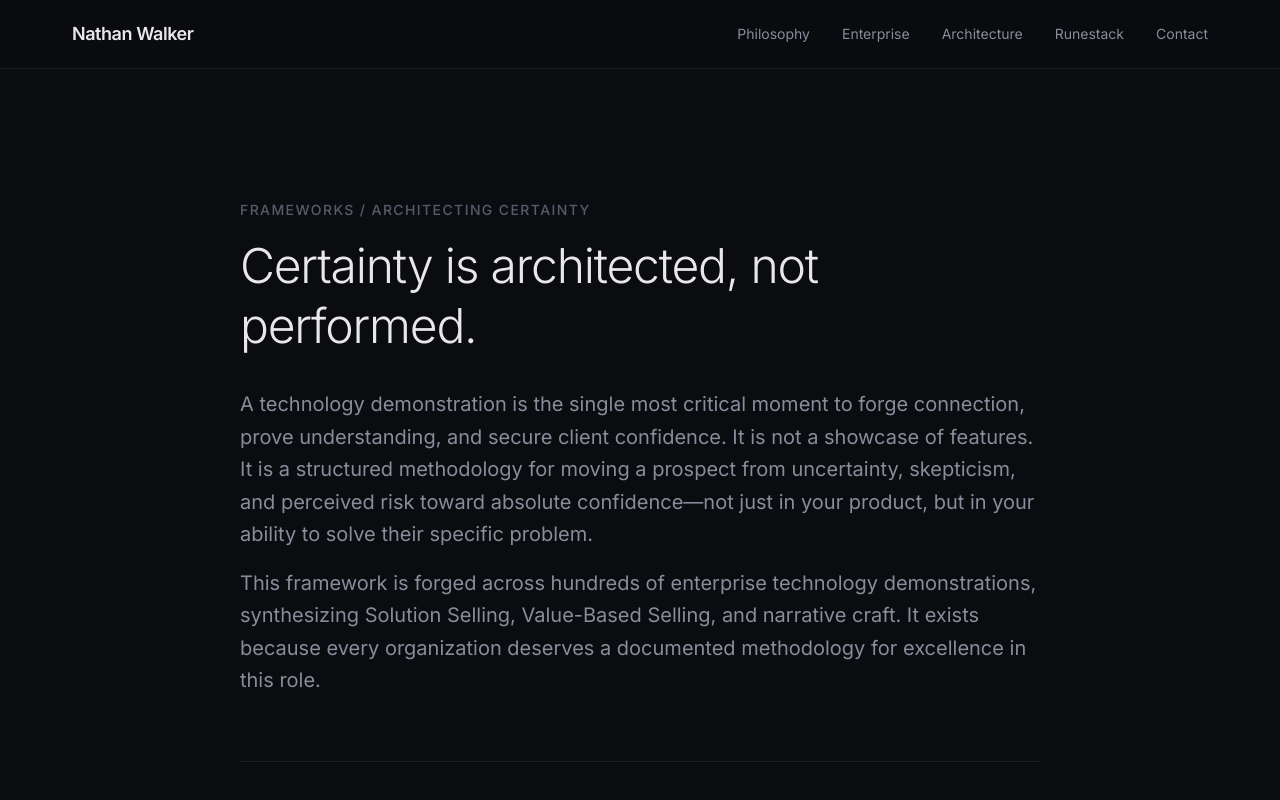
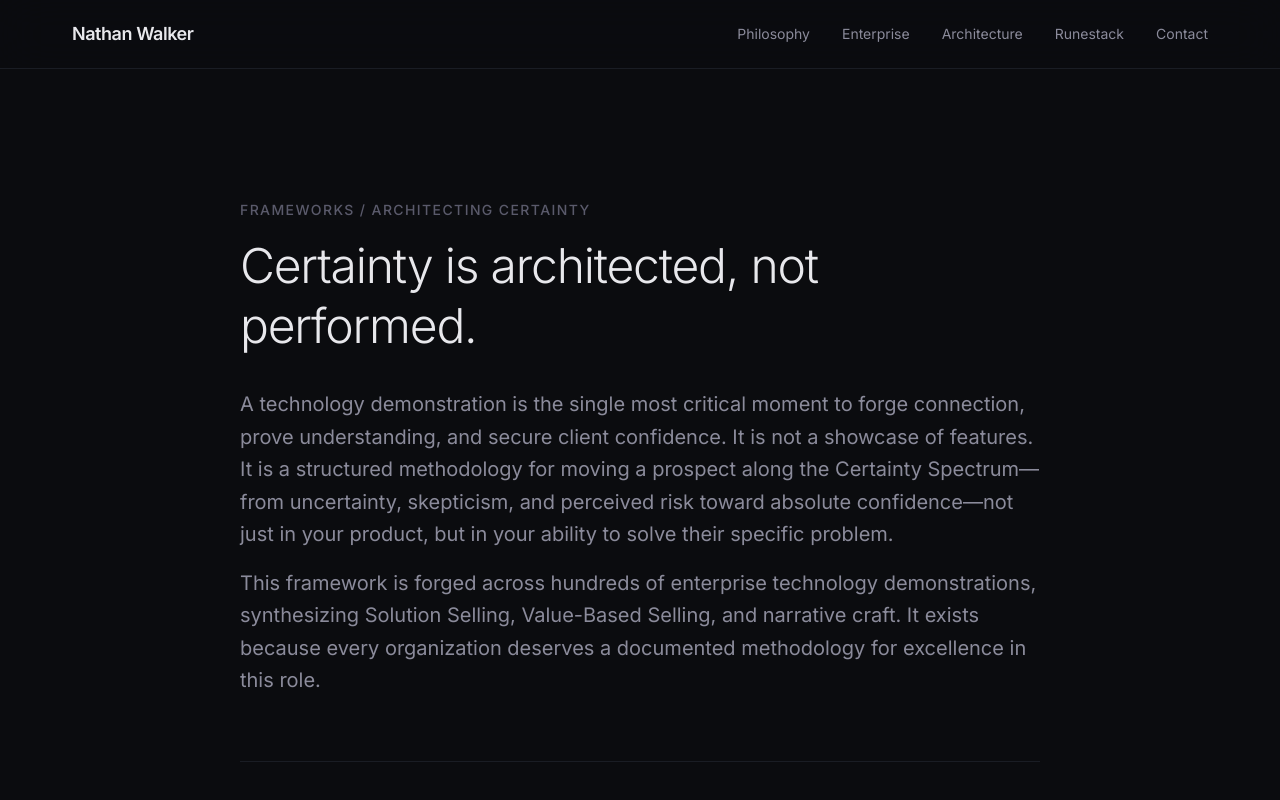
Before and after one commit to nwalker85/nwalker.cc, a Next.js app: page /frameworks/architecting-certainty in a window 1280 px wide. Shown: the top 800 px of the page. Built offline with nearby package versions, Linux system fonts and the light colour scheme.

Commit message:
fix: name the Certainty Spectrum in the doctrine page intro (#13)

```diff
--- a/src/app/frameworks/architecting-certainty/page.tsx
+++ b/src/app/frameworks/architecting-certainty/page.tsx
@@ -84,9 +84,9 @@ export default function ArchitectingCertaintyPage() {
         <p className="text-[var(--text-secondary)] text-lg md:text-xl leading-relaxed mb-4">
           A technology demonstration is the single most critical moment to forge connection, prove
           understanding, and secure client confidence. It is not a showcase of features. It is a
-          structured methodology for moving a prospect from uncertainty, skepticism, and perceived
-          risk toward absolute confidence—not just in your product, but in your ability to solve
-          their specific problem.
+          structured methodology for moving a prospect along the Certainty Spectrum—from
+          uncertainty, skepticism, and perceived risk toward absolute confidence—not just in your
+          product, but in your ability to solve their specific problem.
         </p>
         <p className="text-[var(--text-secondary)] text-lg md:text-xl leading-relaxed mb-16">
           This framework is forged across hundreds of enterprise technology demonstrations,
```
